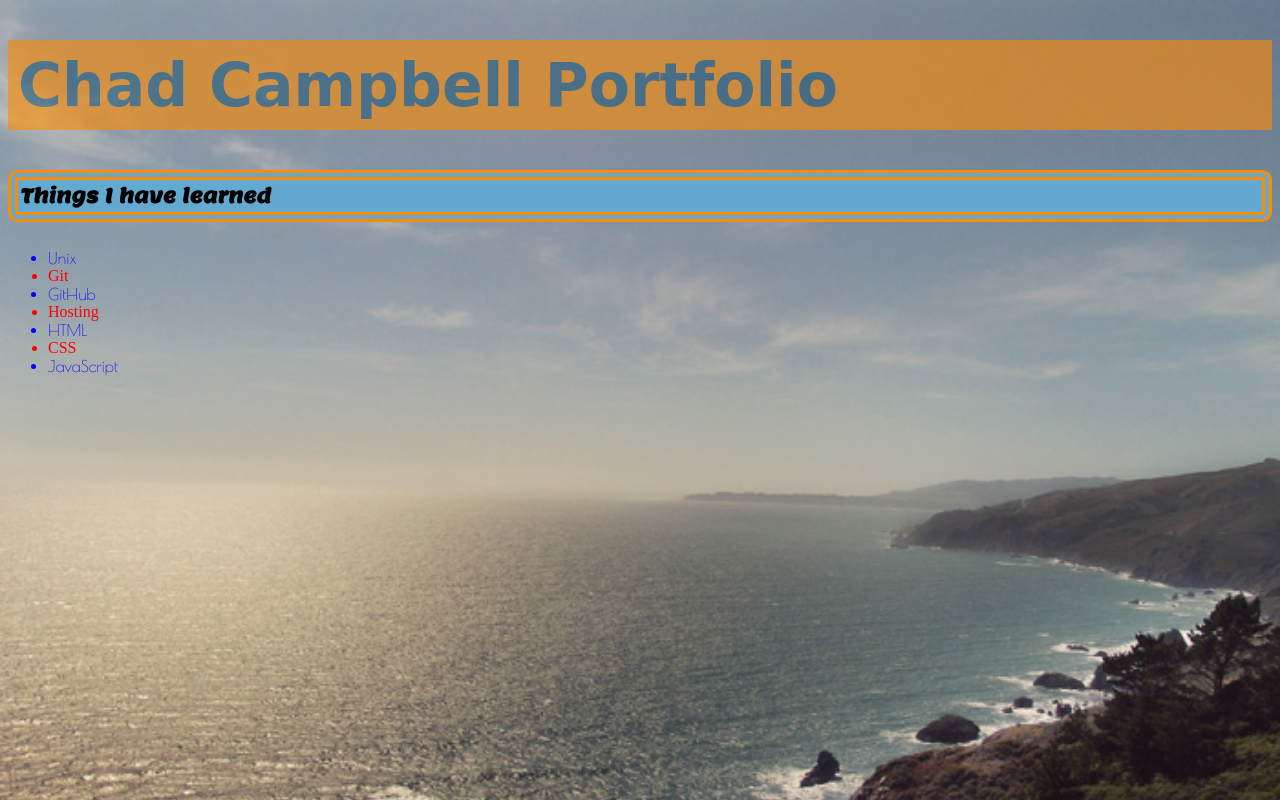
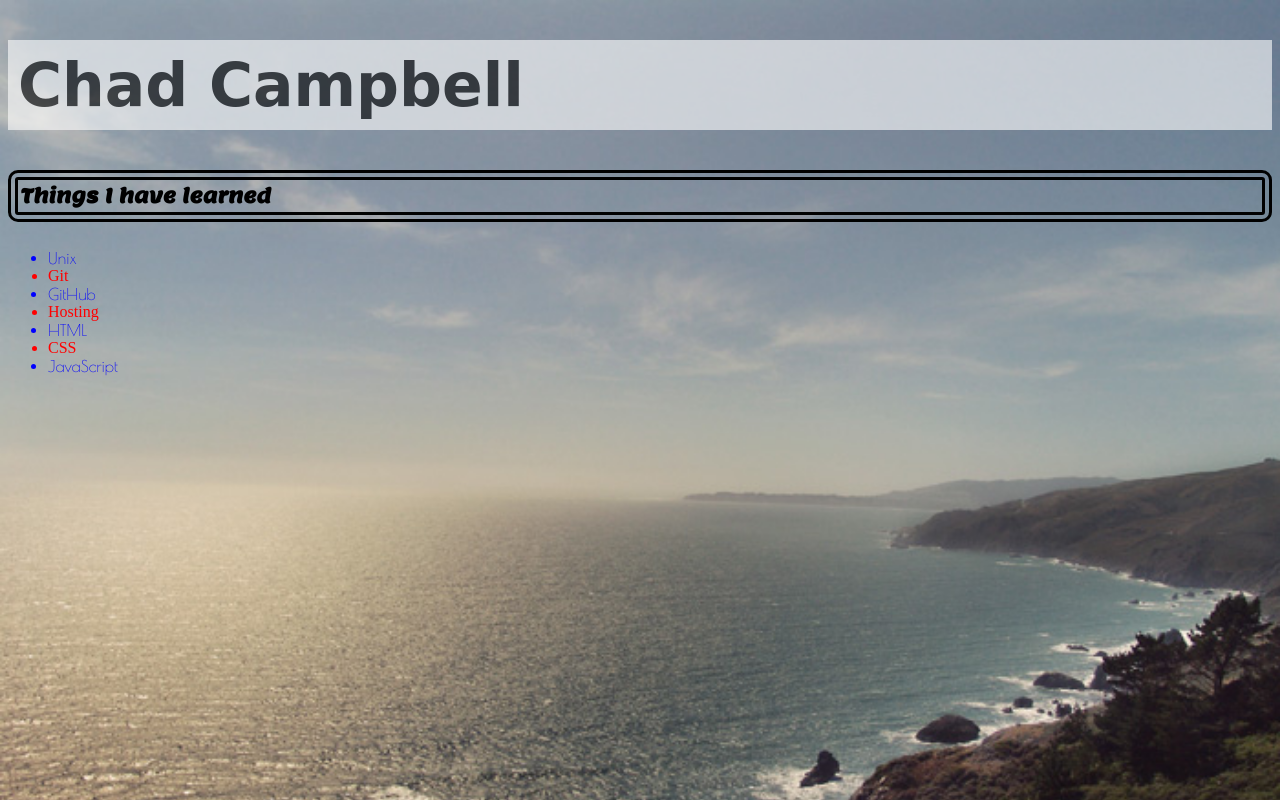
Before and after one commit to ccampb13/ccampb13.github.io, a plain HTML site: page index.html in a window 1280 px wide. Drawn offline with nearby package versions, Linux system fonts and the light colour scheme; a web font is replaced by a local one.

Commit message:
css changes

```diff
--- a/css/style.css
+++ b/css/style.css
@@ -9,8 +9,8 @@ body {
 }
 
 h1 {
-  color: #235b79;
-  background-color: #ff8b00;
+  color: black;
+  background-color: white;
   font-family: 'Devonshire', cursive;
   font-size: 60px;
   padding: 10px;
@@ -18,9 +18,9 @@ h1 {
 }
 
 h4{
-  border: 10px double #ff8b00;
+  border: 10px double black;
   padding: 3px;
-  background-color: #64AAD0;
+  background-color: #white;
   border-radius: 10px;
   font-family: 'Lemon', cursive;
   font-size: 20px;
--- a/index.html
+++ b/index.html
@@ -2,12 +2,12 @@
 <html lang='en'>
   <head>
     <meta charset='utf-8'>
-    <title>Chad Campbell</title>
+    <title>Chad Campbell Portfolio</title>
     <link rel='stylesheet' href='css/style.css'>
 
   </head>
   <body>
-    <h1>Chad Campbell Portfolio</h1>
+    <h1>Chad Campbell</h1>
     <h4>Things I have learned</h4>
     <ul>
       <li>Unix</li>
```
